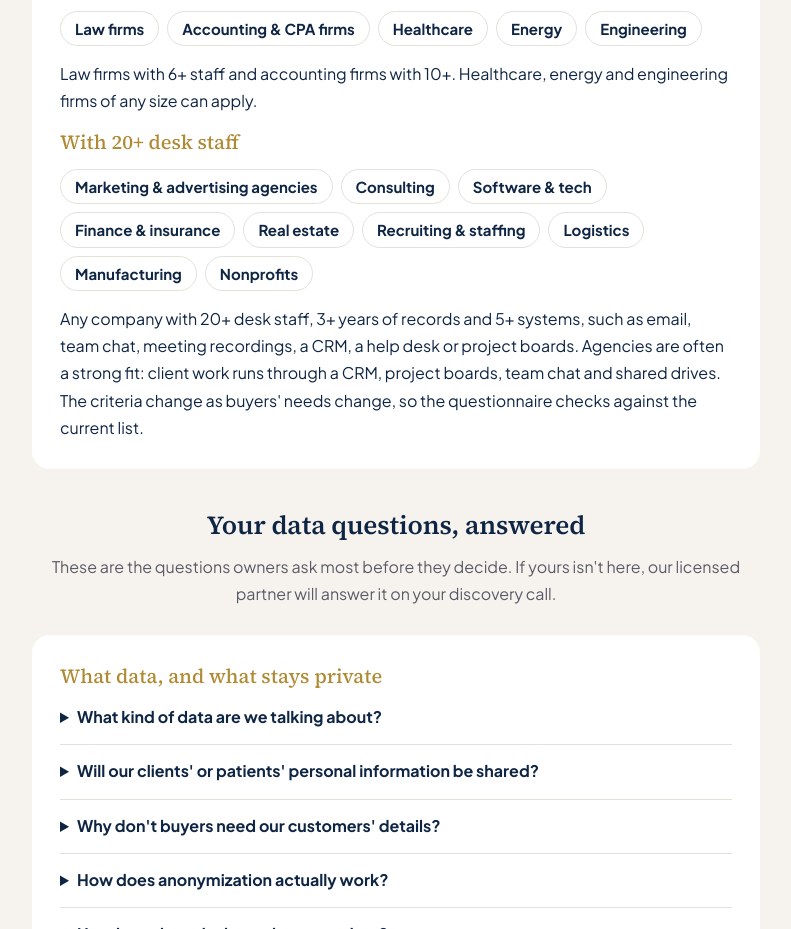
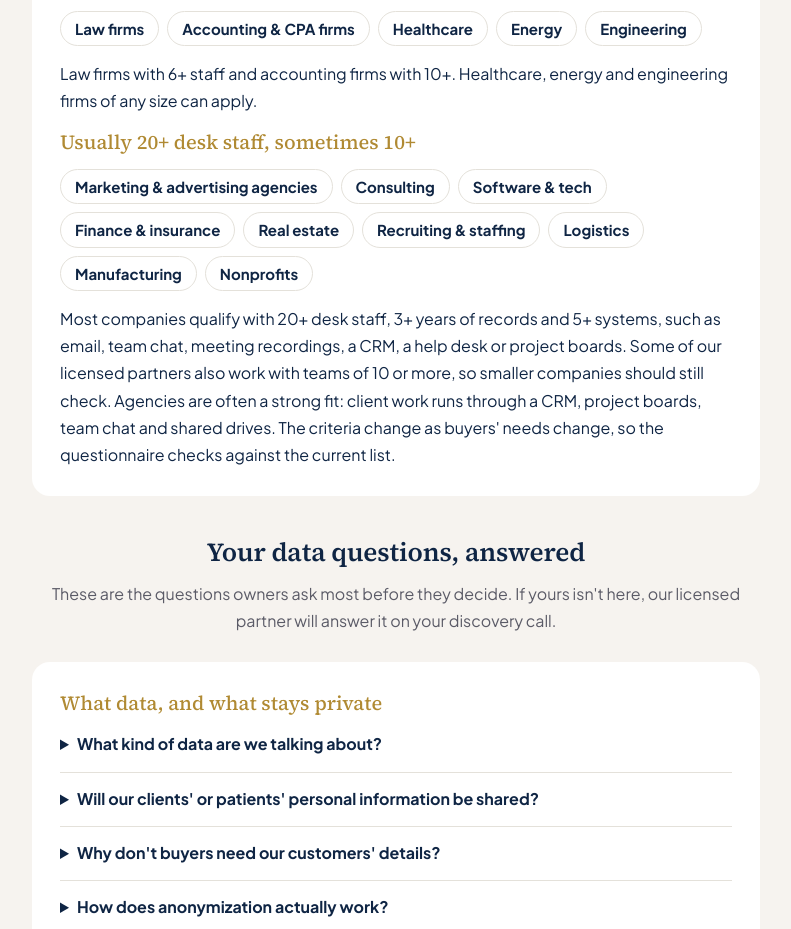
Before and after one commit to RolaDiab/alorsolutions-site, a plain HTML site: page AIdataFunding/index.html in a window 1280 px wide. Shown: the part 2388-3317 px from the top of the page, without its empty margins (244-1035 px from the left). Drawn offline with Linux system fonts and the light colour scheme.

Commit message:
AI Data Funding: note that some teams of 10+ can qualify
Co-Authored-By: Claude Opus 5.5 <noreply@anthropic.com>

```diff
--- a/AIdataFunding/index.html
+++ b/AIdataFunding/index.html
@@ -71,9 +71,9 @@
     <p class="group">Can qualify with smaller teams</p>
     <div class="tags"><span class="tag">Law firms</span><span class="tag">Accounting &amp; CPA firms</span><span class="tag">Healthcare</span><span class="tag">Energy</span><span class="tag">Engineering</span></div>
     <p>Law firms with 6+ staff and accounting firms with 10+. Healthcare, energy and engineering firms of any size can apply.</p>
-    <p class="group">With 20+ desk staff</p>
+    <p class="group">Usually 20+ desk staff, sometimes 10+</p>
     <div class="tags"><span class="tag">Marketing &amp; advertising agencies</span><span class="tag">Consulting</span><span class="tag">Software &amp; tech</span><span class="tag">Finance &amp; insurance</span><span class="tag">Real estate</span><span class="tag">Recruiting &amp; staffing</span><span class="tag">Logistics</span><span class="tag">Manufacturing</span><span class="tag">Nonprofits</span></div>
-    <p>Any company with 20+ desk staff, 3+ years of records and 5+ systems, such as email, team chat, meeting recordings, a CRM, a help desk or project boards. Agencies are often a strong fit: client work runs through a CRM, project boards, team chat and shared drives. The criteria change as buyers' needs change, so the questionnaire checks against the current list.</p>
+    <p>Most companies qualify with 20+ desk staff, 3+ years of records and 5+ systems, such as email, team chat, meeting recordings, a CRM, a help desk or project boards. Some of our licensed partners also work with teams of 10 or more, so smaller companies should still check. Agencies are often a strong fit: client work runs through a CRM, project boards, team chat and shared drives. The criteria change as buyers' needs change, so the questionnaire checks against the current list.</p>
   </section>
 
   <section class="faq-head">
@@ -105,7 +105,7 @@
     <h3 class="group">Legal and compliance</h3>
     <details><summary>Do we need our own lawyer?</summary><p>Yes. Have your own legal adviser review the buyer and the agreement before you sign. We help you prepare the right questions, but we don't give legal advice.</p></details>
     <details><summary>We're a law firm, clinic or accounting practice. Can we take part?</summary><p>These fields are among the strongest fits, and they carry extra rules: client confidentiality and privilege for law firms, health privacy rules such as HIPAA for healthcare, and professional secrecy for accountants. Your counsel decides which records can be included and how.</p></details>
-    <details><summary>We're a marketing or advertising agency. Can we take part?</summary><p>Yes, with 20+ desk staff, 3+ years of records and 5+ systems. What buyers value is how your team runs client work: briefs, approvals, revisions and reporting across your CRM, project boards and team chat. Much of that work involves your clients' information, so check your client contracts first. Client names and details are removed before any use, and you decide what is left out.</p></details>
+    <details><summary>We're a marketing or advertising agency. Can we take part?</summary><p>Yes. Usually that means 20+ desk staff, 3+ years of records and 5+ systems, and in some cases teams of 10 or more can qualify. What buyers value is how your team runs client work: briefs, approvals, revisions and reporting across your CRM, project boards and team chat. Much of that work involves your clients' information, so check your client contracts first. Client names and details are removed before any use, and you decide what is left out.</p></details>
     <details><summary>Do our client contracts allow this?</summary><p>Check them. Engagement letters, NDAs, privacy policies and data processing agreements can limit how you use information about clients. Records that are purely internal, such as your own SOPs and templates, are usually simpler.</p></details>
   </section>
 
```
Also changed, not shown: AIdataFunding/qualify/index.html (+1 -1 lines).
